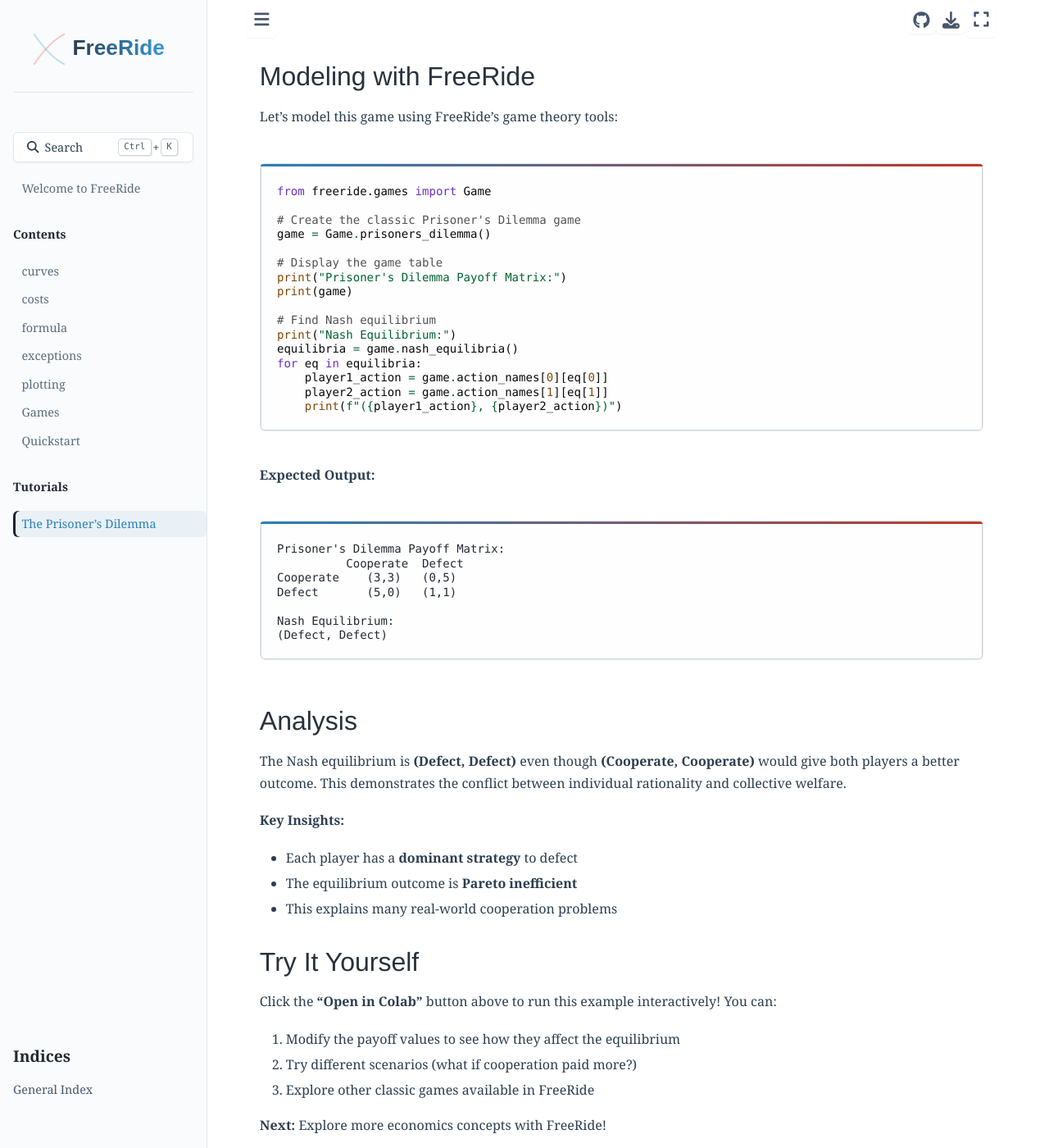
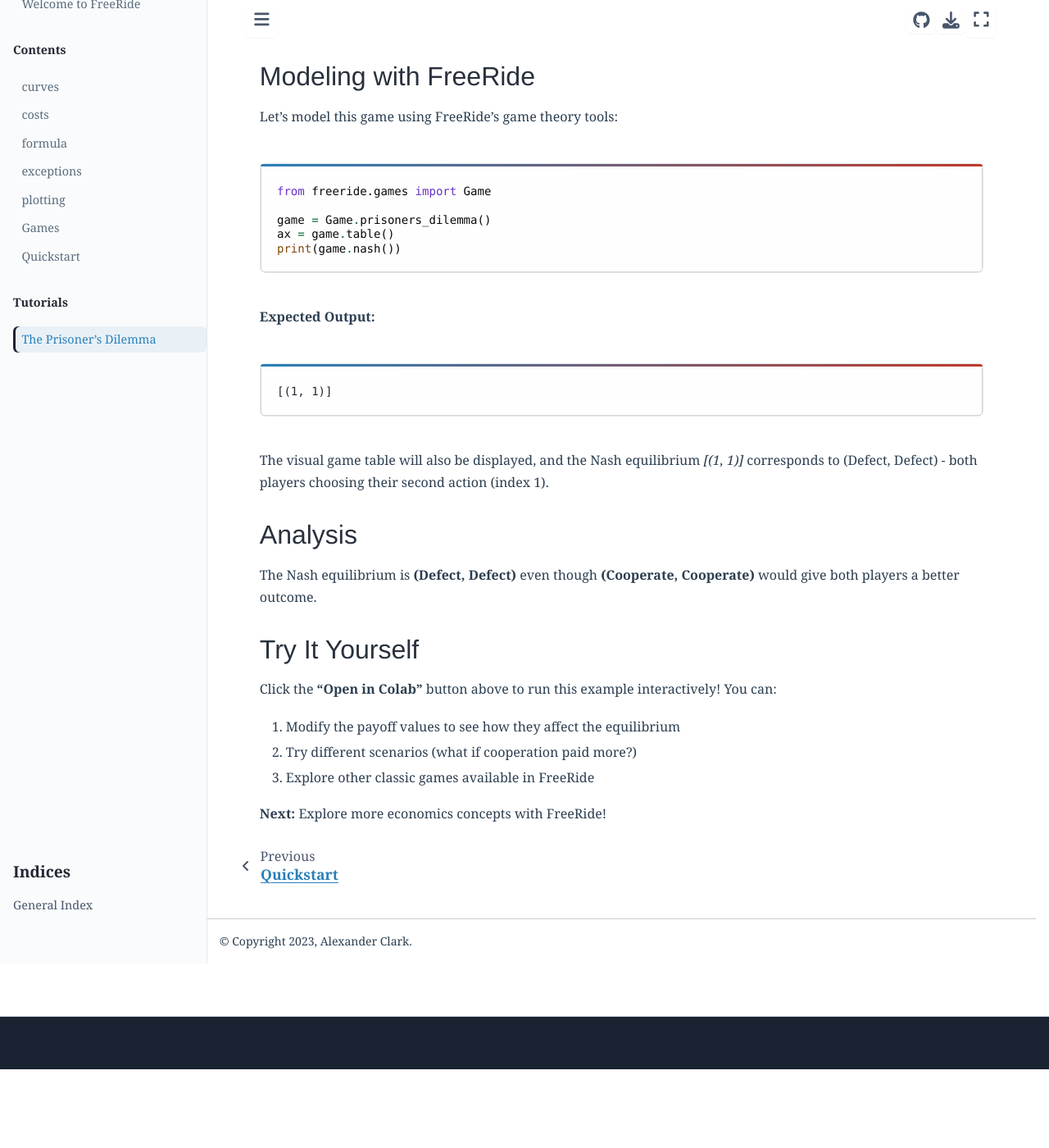
Before and after one commit to alexanderthclark/FreeRide, a Sphinx documentation site: the page built from docs/tutorials/prisoners_dilemma.rst, in a window 1280 px wide and 1400 px high, scrolled down 649 px. Shown: the whole window at 82% size. Built offline with Sphinx 7.4.7 and the Sphinx Book theme 1.1.4, drawn with Linux system fonts in a browser that asks for light colours; after the commit the page ends 1953 px from its top, so only the background shows below that.

Commit message:
Align RST tutorial with updated Jupyter notebook
- Match simplified code example from notebook
- Update expected output to show nash() result as indices
- Explain that [(1, 1)] corresponds to (Defect, Defect)
- Maintain economic analysis and educational content
- Ready for Colab integration with working example

```diff
--- a/docs/tutorials/prisoners_dilemma.rst
+++ b/docs/tutorials/prisoners_dilemma.rst
@@ -39,45 +39,25 @@
 
    from freeride.games import Game
 
-   # Create the classic Prisoner's Dilemma game
    game = Game.prisoners_dilemma()
-
-   # Display the game table
-   print("Prisoner's Dilemma Payoff Matrix:")
-   print(game)
-
-   # Find Nash equilibrium
-   print("Nash Equilibrium:")
-   equilibria = game.nash_equilibria()
-   for eq in equilibria:
-       player1_action = game.action_names[0][eq[0]]
-       player2_action = game.action_names[1][eq[1]]
-       print(f"({player1_action}, {player2_action})")
+   ax = game.table()
+   print(game.nash())
 
 **Expected Output:**
 
 .. code-block:: text
 
-   Prisoner's Dilemma Payoff Matrix:
-             Cooperate  Defect
-   Cooperate    (3,3)   (0,5)
-   Defect       (5,0)   (1,1)
+   [(1, 1)]
 
-   Nash Equilibrium:
-   (Defect, Defect)
+The visual game table will also be displayed, and the Nash equilibrium `[(1, 1)]` corresponds to
+(Defect, Defect) - both players choosing their second action (index 1).
 
 Analysis
 --------
 
 The Nash equilibrium is **(Defect, Defect)** even though **(Cooperate, Cooperate)** would give
-both players a better outcome. This demonstrates the conflict between individual rationality
-and collective welfare.
+both players a better outcome.
 
-**Key Insights:**
-
-- Each player has a **dominant strategy** to defect
-- The equilibrium outcome is **Pareto inefficient**
-- This explains many real-world cooperation problems
 
 Try It Yourself
 ---------------
```
Also changed, not shown: docs/notebooks/prisoners_dilemma.ipynb.
